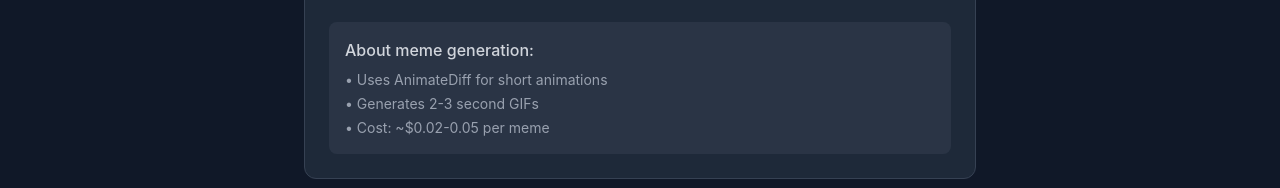
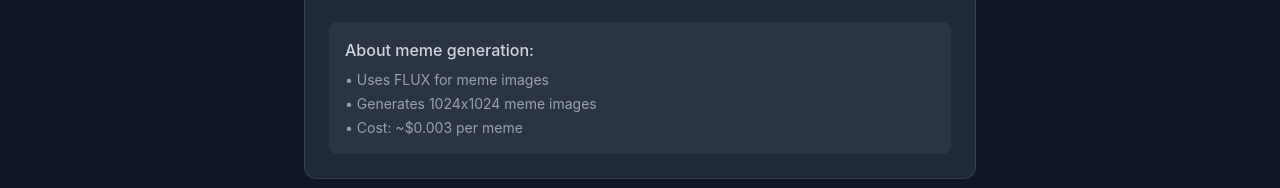
Before and after one commit to Tjm07890789/TJMBot-Visual-Arts, a React (Vite) app: page / in a window 1280 px wide. Both pictures are taken after a click on the button "Meme". Shown: the part 564-752 px from the top of the page. Built offline with nearby package versions, Linux system fonts and the light colour scheme; no server answers.

Commit message:
Fix meme display to show images instead of emoji

```diff
--- a/src/components/AssetLibrary.tsx
+++ b/src/components/AssetLibrary.tsx
@@ -210,7 +210,7 @@
               {/* Preview */}
               <div className="aspect-square bg-gray-900 flex items-center justify-center">
                 {asset.status === 'complete' && asset.url ? (
-                  asset.type === 'image' ? (
+                  asset.type === 'image' || asset.type === 'meme' ? (
                     <img
                       src={asset.url}
                       alt={asset.prompt}
@@ -218,9 +218,7 @@
                     />
                   ) : (
                     <div className="text-center p-4">
-                      <span className="text-4xl">
-                        {asset.type === 'meme' ? '🎬' : '🎥'}
-                      </span>
+                      <span className="text-4xl">🎥</span>
                       <p className="text-sm text-gray-400 mt-2">{asset.type}</p>
                     </div>
                   )
--- a/src/components/GenerationForm.tsx
+++ b/src/components/GenerationForm.tsx
@@ -136,9 +136,9 @@
             )}
             {type === 'meme' && (
               <>
-                <li>• Uses AnimateDiff for short animations</li>
-                <li>• Generates 2-3 second GIFs</li>
-                <li>• Cost: ~$0.02-0.05 per meme</li>
+                <li>• Uses FLUX for meme images</li>
+                <li>• Generates 1024x1024 meme images</li>
+                <li>• Cost: ~$0.003 per meme</li>
               </>
             )}
             {type === 'video' && (
```
